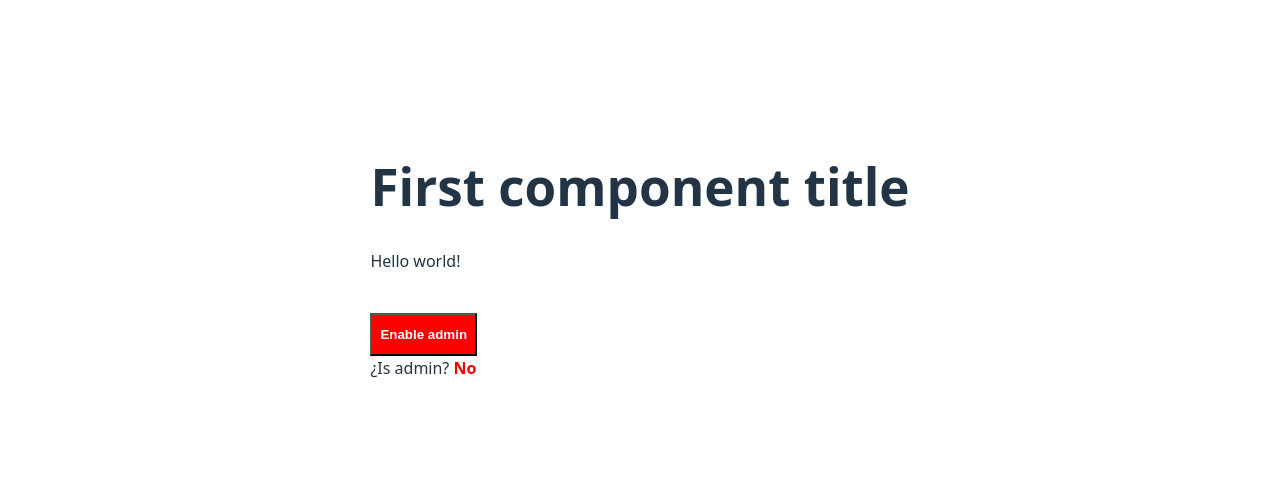
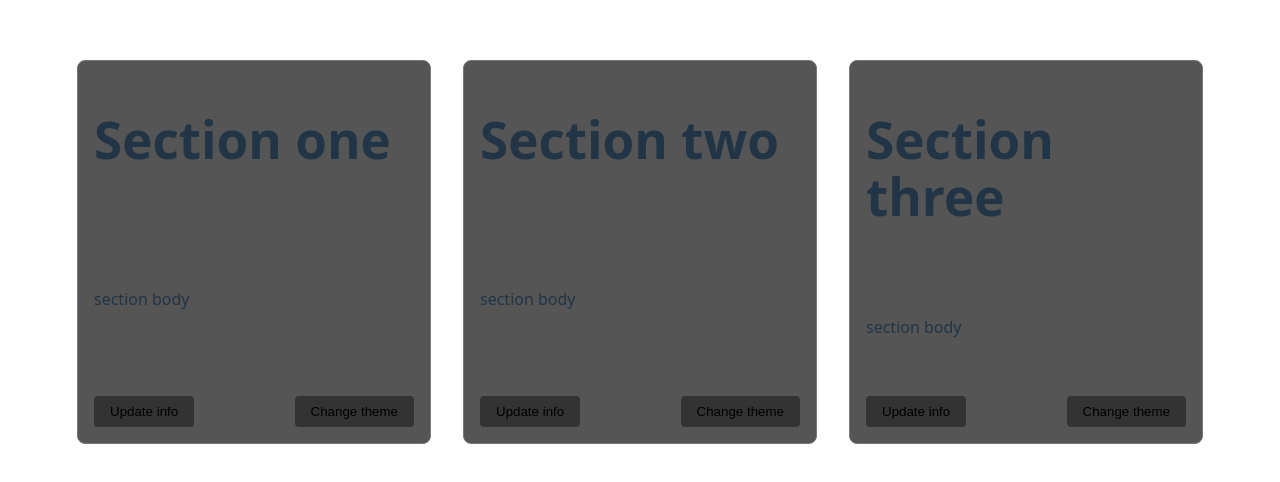
Before and after one commit to wanse-dev/PWA-frontend-2025, a React (Vite) app: page / in a window 1280 px wide. Shown: the part 148-630 px from the top of the page. Built offline with nearby package versions, Linux system fonts and the light colour scheme.

Commit message:
added new sections components

```diff
--- a/src/FirstComponent.css
+++ /dev/null
@@ -1,21 +0,0 @@
-.admin-true {
-    color: green;
-    font-weight: bold;
-}
-
-.admin-false {
-    color: red;
-    font-weight: bold;
-}
-
-button.admin-true {
-    background-color: green;
-    color: black;
-    padding: .75rem .5rem;
-}
-
-button.admin-false {
-    background-color: red;
-    color: white;
-    padding: .75rem .5rem;
-}
--- /dev/null
+++ b/src/SectionOne.tsx
@@ -0,0 +1,21 @@
+import './Sections.css';
+
+function SectionOne() {
+
+    return (
+        <div className='sectionWrapper'>
+            <div className='sectionAbove'>
+                <h1>Section one</h1>
+            </div>
+            <div className='sectionMiddle'>
+                <p>section body</p>
+            </div>
+            <div className='sectionBelow'>
+                <button>Update info</button>
+                <button>Change theme</button>
+            </div>
+        </div>
+    )
+}
+
+export default SectionOne;
--- /dev/null
+++ b/src/SectionThree.tsx
@@ -0,0 +1,21 @@
+import './Sections.css';
+
+function SectionThree() {
+
+    return (
+        <div className='sectionWrapper'>
+            <div className='sectionAbove'>
+                <h1>Section three</h1>
+            </div>
+            <div className='sectionMiddle'>
+                <p>section body</p>
+            </div>
+            <div className='sectionBelow'>
+                <button>Update info</button>
+                <button>Change theme</button>
+            </div>
+        </div>
+    )
+}
+
+export default SectionThree;
--- /dev/null
+++ b/src/SectionTwo.tsx
@@ -0,0 +1,21 @@
+import './Sections.css';
+
+function SectionTwo() {
+
+    return (
+        <div className='sectionWrapper'>
+            <div className='sectionAbove'>
+                <h1>Section two</h1>
+            </div>
+            <div className='sectionMiddle'>
+                <p>section body</p>
+            </div>
+            <div className='sectionBelow'>
+                <button>Update info</button>
+                <button>Change theme</button>
+            </div>
+        </div>
+    )
+}
+
+export default SectionTwo;
--- /dev/null
+++ b/src/Sections.css
@@ -0,0 +1,47 @@
+div#SectionsRoot {
+    display: flex;
+}
+
+div#SectionsRoot > div {
+    margin: 0 1rem;
+}
+
+div.sectionWrapper {
+    background-color: #555;
+    width: 320px;
+    min-height: 350px;
+
+    padding: 1rem;
+    border-radius: .5rem;
+    border: 1px solid #777;
+
+    display: flex;
+    flex-direction: column;
+    justify-content: space-between;
+}
+
+/*section above */
+
+
+/* section middle */
+
+
+/* section below */
+
+div.sectionBelow {
+    display: flex;
+    justify-content: space-between;
+}
+
+div.sectionBelow button {
+    padding: .5rem 1rem;
+    background-color: #333;
+    border: none;
+    border-radius: .25rem;
+}
+
+div.sectionBelow button:hover {
+    cursor: pointer;
+    background-color: #222;
+    transition: .5s;
+}
--- /dev/null
+++ b/src/Sections.tsx
@@ -0,0 +1,16 @@
+import SectionOne from "./SectionOne";
+import SectionTwo from "./SectionTwo";
+import SectionThree from "./SectionThree";
+import './Sections.css';
+
+function Sections () {
+    return (
+        <div id='SectionsRoot'>
+            <SectionOne />
+            <SectionTwo />
+            <SectionThree />
+        </div>
+    )
+}
+
+export default Sections;
--- a/src/index.css
+++ b/src/index.css
@@ -4,8 +4,8 @@
   font-weight: 400;
 
   color-scheme: light dark;
-  color: rgba(255, 255, 255, 0.87);
-  background-color: #242424;
+  color: #ffffffc8;
+  background-color: #222;
 
   font-synthesis: none;
   text-rendering: optimizeLegibility;
@@ -25,7 +25,7 @@ a:hover {
 body {
   margin: 0;
   display: flex;
-  justify-content: center;
+  justify-content:space-evenly;
   align-items: center;
   min-width: 100%;
   min-height: 100vh;
--- a/src/main.tsx
+++ b/src/main.tsx
@@ -1,10 +1,10 @@
 import { StrictMode } from 'react'
 import { createRoot } from 'react-dom/client'
+import Sections from './Sections';
 import './index.css'
-import FirstComponent from './FirstComponent.tsx'
 
 createRoot(document.getElementById('root')!).render(
   <StrictMode>
-    <FirstComponent />
+    <Sections />
   </StrictMode>,
 )
```
